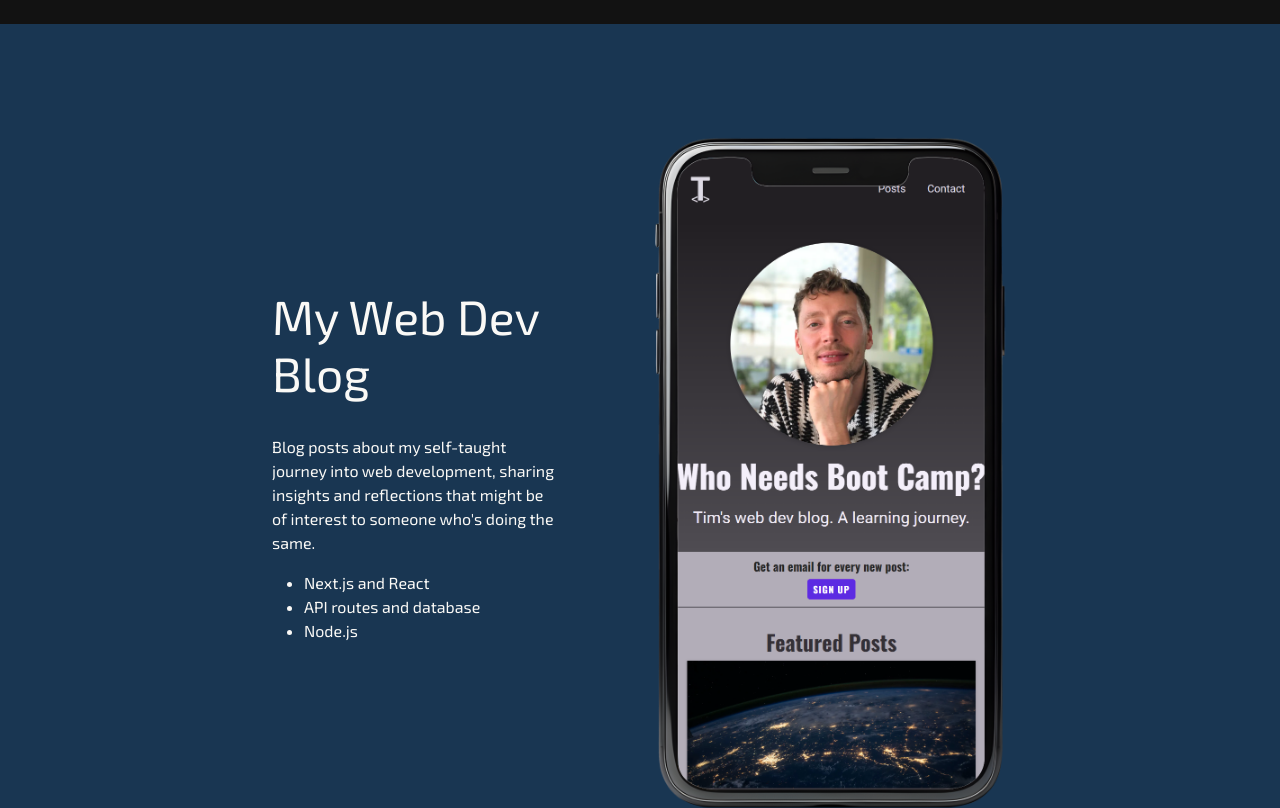
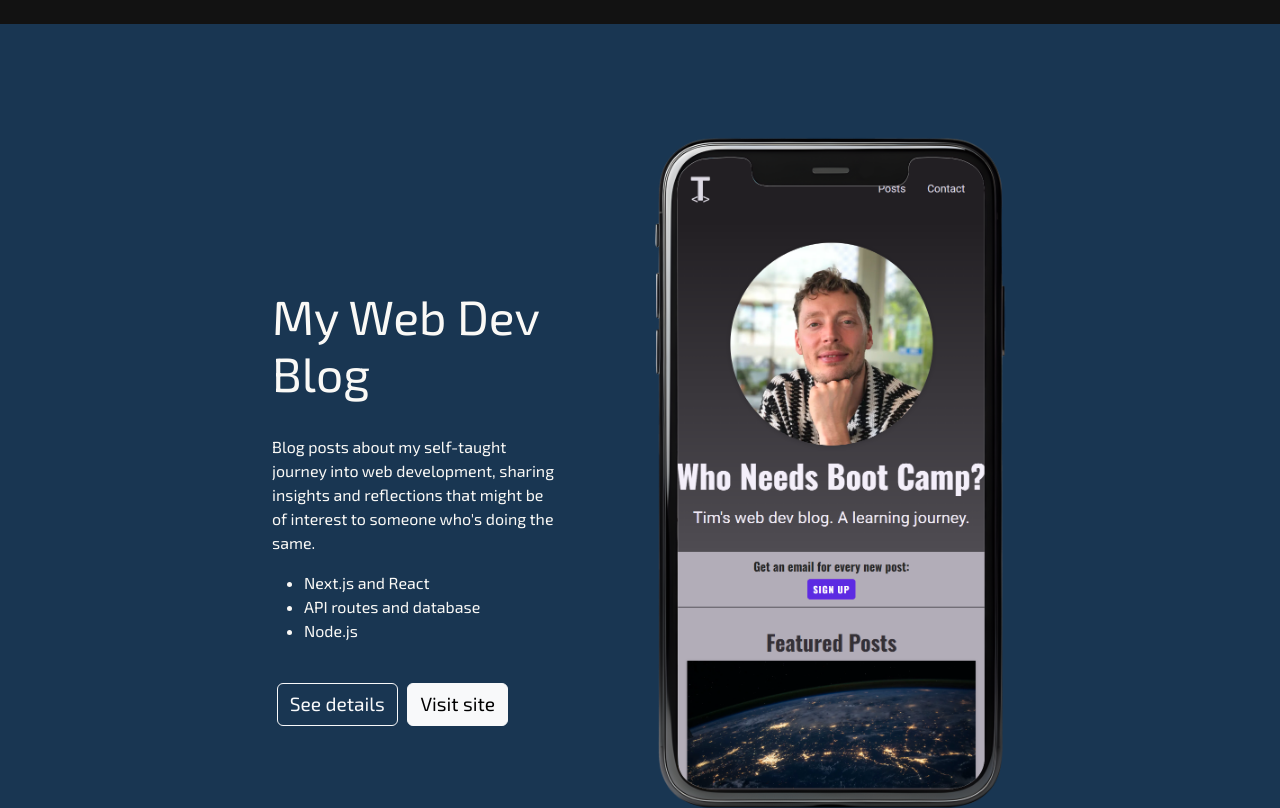
Before and after one commit to T-J-D-Cavey/my-next-portfolio-site, a Next.js app: page / in a window 1280 px wide. Shown: the part 1701-2509 px from the top of the page. Built offline with nearby package versions, Linux system fonts and the light colour scheme.

Commit message:
improve project styles

```diff
--- a/components/projects/projects.module.css
+++ b/components/projects/projects.module.css
@@ -91,7 +91,7 @@
 @media (max-width: 400px) {
 
   .mainContainer {
-    padding: 0 1rem;
+    padding: 0 17%;
   }
 
   .projectsTextContainer ul {
@@ -131,6 +131,14 @@
     align-items: start;
     margin: 1rem auto;
   }
+
+  .buttonMainContainer {
+    margin-top: -10rem;
+  }
+
+  .mainContainer {
+    padding-bottom: 10rem;
+  }
 }
 
 /* --------> Desktop screen styles: */
```
